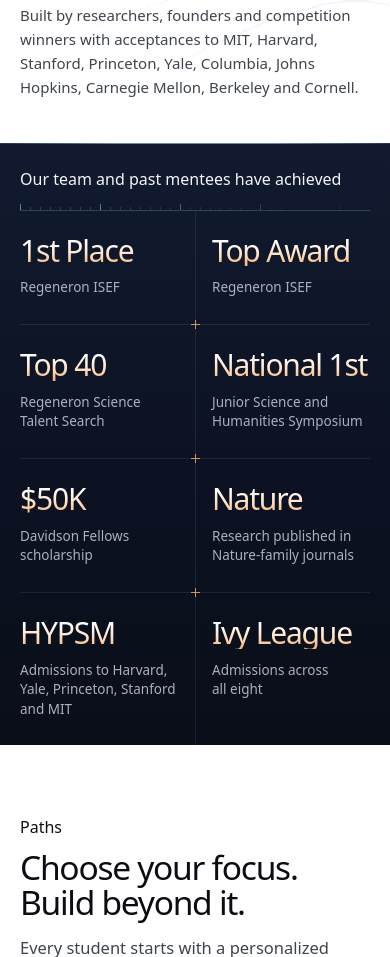
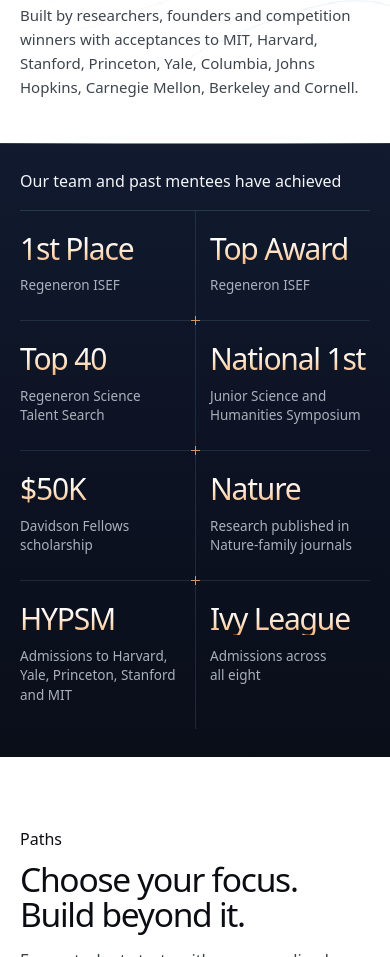
Before and after one commit to ShadowCoder1/everest-scholars-site, a plain HTML site: page index.html in a window 390 px wide. Shown: the part 4567-5524 px from the top of the page. Drawn offline with Linux system fonts and the light colour scheme; a web font is replaced by a local one.

Commit message:
Proof panel: even cell insets, dividers clear of the edges, drop tick ruler

```diff
--- a/index.html
+++ b/index.html
@@ -663,6 +663,28 @@
 @media (prefers-reduced-motion:reduce){
   #es *,#es *::before,#es *::after{animation:none!important;transition:none!important}
 }
+
+/* proof panel: symmetric cells, lines kept off the panel edges */
+#es .es-proof{padding:clamp(28px,3vw,40px) clamp(22px,3vw,44px)}
+#es .es-proof-h{padding:0 32px 20px;border-bottom:1px solid rgba(159,216,234,.16)}
+#es .es-proof-h::after{display:none}
+#es .es-proof-l li,#es .es-proof-l li:nth-child(n){padding:30px 32px 32px;border-bottom:0;border-left:1px solid rgba(159,216,234,.12);border-top:0}
+#es .es-proof-l li:nth-child(4n+1){border-left:0}
+#es .es-proof-l li:nth-child(n+5){border-top:1px solid rgba(159,216,234,.12)}
+#es .es-proof-l li:nth-child(n+6)::before{left:-5px;top:-5px}
+#es .es-proof-l span{max-width:17em}
+@media (max-width:900px){
+  #es .es-proof-l li:nth-child(n){border-left:1px solid rgba(159,216,234,.12);border-top:0}
+  #es .es-proof-l li:nth-child(2n+1){border-left:0}
+  #es .es-proof-l li:nth-child(n+3){border-top:1px solid rgba(159,216,234,.12)}
+}
+@media (max-width:640px){
+  #es .es-proof{padding:26px var(--pad-x) 28px}
+  #es .es-proof-h{padding:0 0 16px}
+  #es .es-proof-l li:nth-child(n){padding:22px 14px 24px}
+  #es .es-proof-l li:nth-child(2n+1){padding-left:0}
+  #es .es-proof-l li:nth-child(2n){padding-right:0}
+}
 </style>
 
 <div id="es">
```
